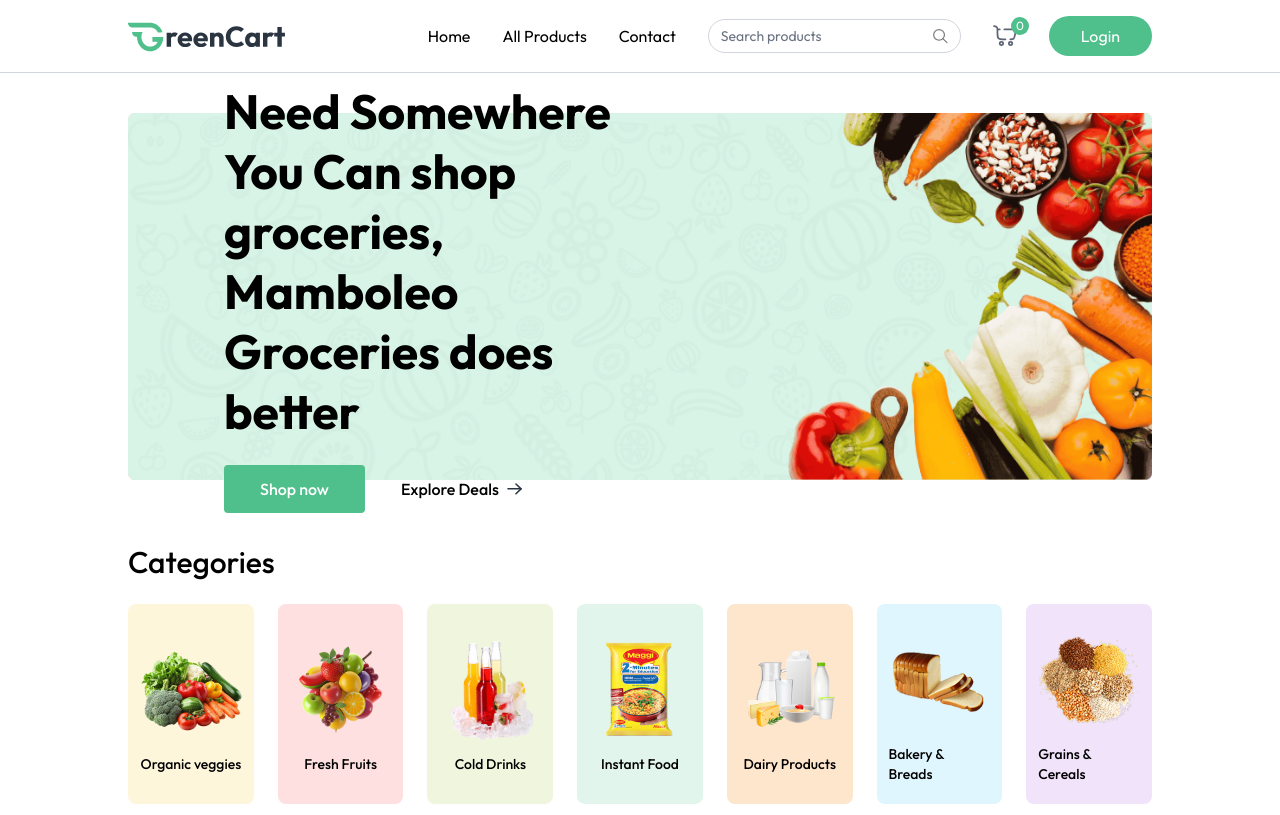
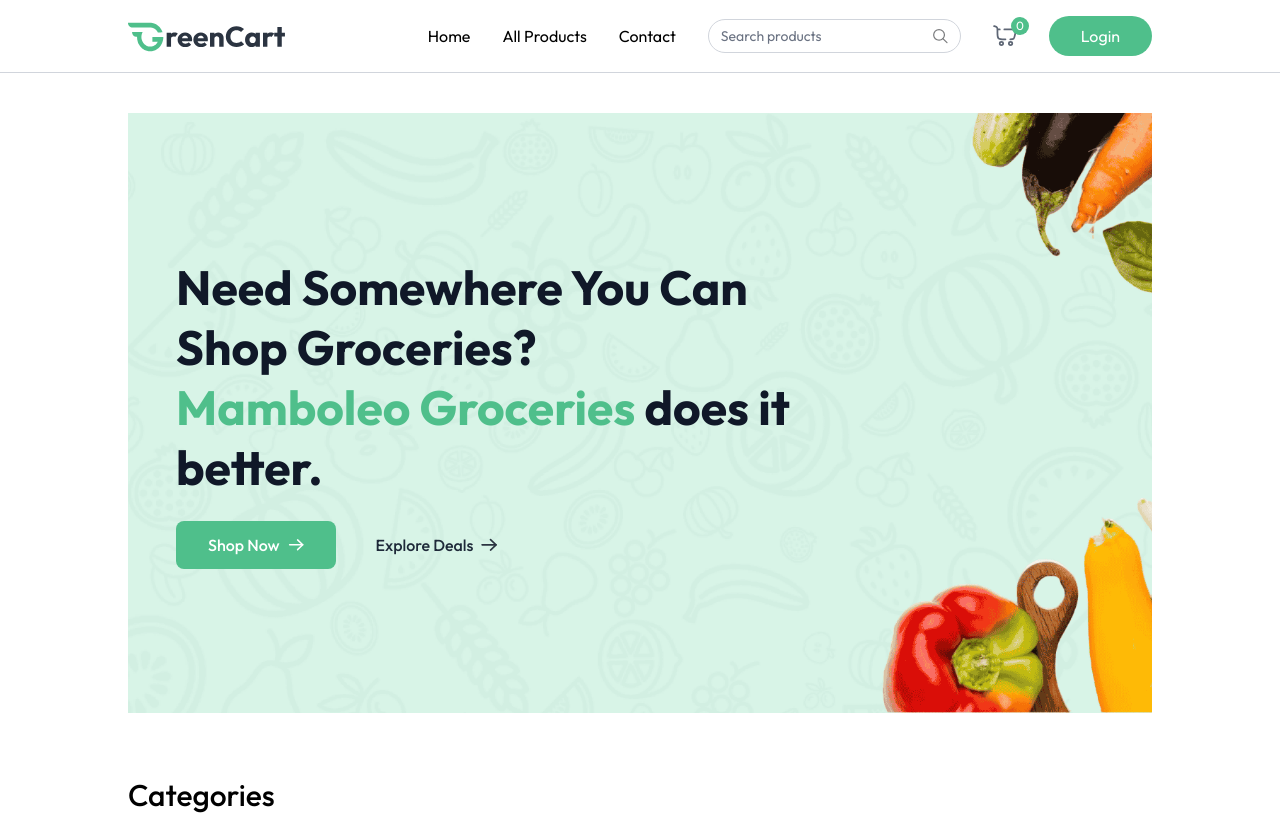
Before and after one commit to Nickson2511/mamboleoGroceries, a React (Vite) app in the folder client/: page / in a window 1280 px wide. Shown: the top 815 px of the page. Built offline with nearby package versions, Linux system fonts and the light colour scheme.

Commit message:
add pages including cart, address, shippings

```diff
--- a/client/src/App.jsx
+++ b/client/src/App.jsx
@@ -10,6 +10,7 @@
 import ProductCategory from './pages/ProductCategory'
 import ProductDetails from './pages/ProductDetails'
 import Cart from './pages/Cart'
+import AddAddress from './pages/AddAddress'
 
 const App = () => {
   const isSellerPath = useLocation().pathname.includes("seller")
@@ -29,8 +30,8 @@
           <Route path='/products' element={<AllProducts />} />
           <Route path='/products/:category' element={<ProductCategory />} />
           <Route path='/products/:category/:id' element={<ProductDetails />} />
-
           <Route path='/cart' element={<Cart />} />
+          <Route path='/add-address' element={<AddAddress />} />
 
         </Routes>
 
--- a/client/src/components/MainBanner.jsx
+++ b/client/src/components/MainBanner.jsx
@@ -4,27 +4,68 @@
 
 const MainBanner = () => {
     return (
-        <div className='relative'>
+        <div className="relative w-full overflow-hidden">
 
-            <img src={assets.main_banner_bg} alt='banner' className='w-full hidden md:block' />
-            <img src={assets.main_banner_bg_sm} alt='banner' className='w-full md:hidden' />
+            {/* Background Images */}
+            <img
+                src={assets.main_banner_bg}
+                alt="banner"
+                className="w-full h-[420px] sm:h-[480px] md:h-[520px] lg:h-[600px] object-cover hidden md:block"
+            />
 
+            <img
+                src={assets.main_banner_bg_sm}
+                alt="banner"
+                className="w-full h-[420px] sm:h-[480px] object-cover md:hidden"
+            />
 
-            <div className='absolute inset-0 flex flex-col items-center md:items-start justify-end md:justify-center pb-24 md:pb-0 px-4 md:pl-18 lg:pl-24 '>
-                <h1 className='text-3xl md:text-4xl lg:text-5xl font-bold text-center md:text-left max-w-72 md:max-w-80 lg:max-w-105 leading-tight lg:leading-15'> Need Somewhere You Can shop  groceries,  Mamboleo Groceries does better</h1>
+            {/* Overlay Content */}
+            <div className="absolute inset-0 flex items-end md:items-center">
 
-                <div className='flex items-center mt-6 font-medium'>
+                <div className="w-full max-w-7xl mx-auto px-4 sm:px-6 lg:px-12 pb-10 md:pb-0">
 
-                    <Link to={"/products"} className='group flex items-center gap-2 px-7 md:px-9 py-3 bg-primary hover:bg-primary-dull transition rounded text-white cursor-pointer'>Shop now</Link>
-                    <img className='md:hidden transition group-focus:translate-x-1' src={assets.white_arrow_icon} alt='arrow' />
-                    <Link to={"/products"} className='group hidden md:flex items-center gap-2 px-9  py-3 cursor-pointer'>Explore Deals
-                        <img className='transition group-hover:translate-x-1' src={assets.black_arrow_icon} alt='arrow' />
-                    </Link>
+                    <div className="max-w-md sm:max-w-lg md:max-w-xl lg:max-w-2xl">
 
+                        {/* Heading */}
+                        <h1 className="text-2xl sm:text-3xl md:text-4xl lg:text-5xl font-bold text-gray-900 leading-snug md:leading-tight">
+                            Need Somewhere You Can Shop Groceries? <br className="hidden sm:block" />
+                            <span className="text-primary">Mamboleo Groceries</span> does it better.
+                        </h1>
+
+                        {/* Buttons */}
+                        <div className="flex flex-col sm:flex-row sm:items-center gap-3 sm:gap-4 mt-6">
+
+                            {/* Primary CTA */}
+                            <Link
+                                to="/products"
+                                className="flex items-center justify-center gap-2 px-6 sm:px-8 py-3 bg-primary hover:bg-primary-dull transition rounded-lg text-white font-medium"
+                            >
+                                Shop Now
+                                <img
+                                    className="w-4 h-4 transition group-hover:translate-x-1"
+                                    src={assets.white_arrow_icon}
+                                    alt="arrow"
+                                />
+                            </Link>
+
+                            {/* Secondary CTA */}
+                            <Link
+                                to="/products"
+                                className="hidden md:flex items-center gap-2 px-6 py-3 text-gray-800 font-medium hover:text-primary transition"
+                            >
+                                Explore Deals
+                                <img
+                                    className="w-4 h-4 transition group-hover:translate-x-1"
+                                    src={assets.black_arrow_icon}
+                                    alt="arrow"
+                                />
+                            </Link>
+
+                        </div>
+
+                    </div>
                 </div>
-
             </div>
-
         </div>
     )
 }
--- /dev/null
+++ b/client/src/pages/AddAddress.jsx
@@ -0,0 +1,106 @@
+import React, { useState } from 'react'
+import { assets } from '../assets/mamboleoImages/greencart_assets/assets'
+
+// Reusable Input Field Component
+const InputField = ({ type, placeholder, name, handleChange, address }) => (
+    <input
+        className='w-full px-3 py-3 border border-gray-300 rounded-lg outline-none text-gray-600 focus:border-primary focus:ring-1 focus:ring-primary transition'
+        type={type}
+        placeholder={placeholder}
+        onChange={handleChange}
+        name={name}
+        value={address[name]}
+        required
+    />
+)
+
+const AddAddress = () => {
+    const [address, setAddress] = useState({
+        firstName: '',
+        lastName: '',
+        email: '',
+        street: '',
+        city: '',
+        state: '',
+        zipcode: '',
+        country: '',
+        phone: '',
+    })
+
+    const handleChange = (e) => {
+        const { name, value } = e.target
+        setAddress((prev) => ({
+            ...prev,
+            [name]: value,
+        }))
+    }
+
+    const onSubmitHandler = async (e) => {
+        e.preventDefault()
+        console.log(address)
+    }
+
+    return (
+        <div className='mt-10 md:mt-16 pb-16 px-4 sm:px-6 lg:px-12 max-w-7xl mx-auto'>
+
+            {/* Title */}
+            <p className='text-2xl sm:text-3xl font-medium text-gray-700'>
+                Add Shipping <span className='text-primary font-semibold'>Address</span>
+            </p>
+
+            {/* Layout */}
+            <div className='flex flex-col lg:flex-row items-center gap-10 mt-8 lg:mt-10'>
+
+                {/* LEFT: FORM */}
+                <div className='w-full lg:w-1/2'>
+                    <form onSubmit={onSubmitHandler} className='space-y-4 text-sm'>
+
+                        {/* Name */}
+                        <div className='grid grid-cols-1 sm:grid-cols-2 gap-4'>
+                            <InputField {...{ handleChange, address }} name='firstName' type='text' placeholder='First Name' />
+                            <InputField {...{ handleChange, address }} name='lastName' type='text' placeholder='Last Name' />
+                        </div>
+
+                        {/* Email */}
+                        <InputField {...{ handleChange, address }} name='email' type='email' placeholder='Email Address' />
+
+                        {/* Street */}
+                        <InputField {...{ handleChange, address }} name='street' type='text' placeholder='Street Address' />
+
+                        {/* City + State */}
+                        <div className='grid grid-cols-1 sm:grid-cols-2 gap-4'>
+                            <InputField {...{ handleChange, address }} name='city' type='text' placeholder='City' />
+                            <InputField {...{ handleChange, address }} name='state' type='text' placeholder='State' />
+                        </div>
+
+                        {/* Zip + Country */}
+                        <div className='grid grid-cols-1 sm:grid-cols-2 gap-4'>
+                            <InputField {...{ handleChange, address }} name='zipcode' type='number' placeholder='Zip Code' />
+                            <InputField {...{ handleChange, address }} name='country' type='text' placeholder='Country' />
+                        </div>
+
+                        {/* Phone */}
+                        <InputField {...{ handleChange, address }} name='phone' type='text' placeholder='Phone Number' />
+
+                        {/* Button */}
+                        <button className='w-full mt-4 bg-primary text-white py-3 rounded-lg hover:bg-primary-dull transition cursor-pointer uppercase tracking-wide'>
+                            Save Address
+                        </button>
+                    </form>
+                </div>
+
+                {/* RIGHT: IMAGE */}
+                <div className='w-full lg:w-1/2 flex justify-center'>
+                    <img
+                        src={assets.add_address_iamge}
+                        alt='Add Address'
+                        className='w-full max-w-xs sm:max-w-sm md:max-w-md lg:max-w-lg object-contain'
+                    />
+                </div>
+
+            </div>
+        </div>
+    )
+}
+
+export default AddAddress
--- a/client/src/pages/Cart.jsx
+++ b/client/src/pages/Cart.jsx
@@ -6,7 +6,7 @@
     const { products, currency, cartItems, removeFromCart, getCartCount, updateCartItem, navigate, getCartAmount } = useAppContext()
 
     const [cartArray, setCartArray] = useState([])
-    const [addresses, setAddresses] = useState(dummyAddress)
+    const [addresses, _setAddresses] = useState(dummyAddress)
     const [showAddress, setShowAddress] = useState(false)
     const [selectedAddress, setSelectedAddress] = useState(dummyAddress[0])
     const [paymentOption, setPaymentOption] = useState('COD')
@@ -32,7 +32,7 @@
         if (products.length > 0 && cartItems) {
             getCart()
         }
-    }, [products, cartItems])
+    }, [products, cartItems, ])
 
     const placeOrder = async () => {
         // TODO: implement later
@@ -45,7 +45,7 @@
             {/* LEFT SIDE */}
             <div className='flex-1 max-w-4xl'>
                 <h1 className="text-3xl font-medium mb-6">
-                    Shopping Cart <span className="text-sm text-indigo-500">{getCartCount()}</span>
+                    Shopping Cart <span className="text-sm text-primary">{getCartCount()}</span>
                 </h1>
 
                 <div className="grid grid-cols-[2fr_1fr_1fr] text-gray-500 text-base font-medium pb-3">
@@ -95,7 +95,7 @@
                         </p>
 
                         <button
-                            onClick={() => removeFromCart(product._id)} //
+                            onClick={() => removeFromCart(product._id)}
                             className="cursor-pointer mx-auto"
                         >
                             <img src={assets.remove_icon} alt="remove" className="inline-block w-6 h-6" />
@@ -108,7 +108,7 @@
                         navigate("/products")
                         scrollTo(0, 0)
                     }}
-                    className="group cursor-pointer flex items-center mt-8 gap-2 text-indigo-500 font-medium"
+                    className="group cursor-pointer flex items-center mt-8 gap-2 text-primary font-medium"
                 >
                     <img className="group-hover:-translate-x-1 transition" src={assets.arrow_right_icon_colored} alt="arrow" />
                     Continue Shopping
@@ -132,7 +132,7 @@
 
                         <button
                             onClick={() => setShowAddress(!showAddress)}
-                            className="text-indigo-500 hover:underline cursor-pointer"
+                            className="text-primary hover:underline cursor-pointer"
                         >
                             Change
                         </button>
@@ -154,7 +154,7 @@
 
                                 <p
                                     onClick={() => navigate("/add-address")}
-                                    className="text-indigo-500 text-center cursor-pointer p-2 hover:bg-indigo-500/10"
+                                    className="text-primary text-center cursor-pointer p-2 hover:bg-primary-dull/10"
                                 >
                                     Add address
                                 </p>
@@ -202,7 +202,7 @@
 
                 <button
                     onClick={placeOrder}
-                    className="w-full py-3 mt-6 cursor-pointer bg-indigo-500 text-white font-medium hover:bg-indigo-600 transition"
+                    className="w-full py-3 mt-6 cursor-pointer bg-primary text-white font-medium hover:bg-primary-dull transition"
                 >
                     {paymentOption === "COD" ? "Place Order" : "Proceed to Checkout"}
                 </button>
```
